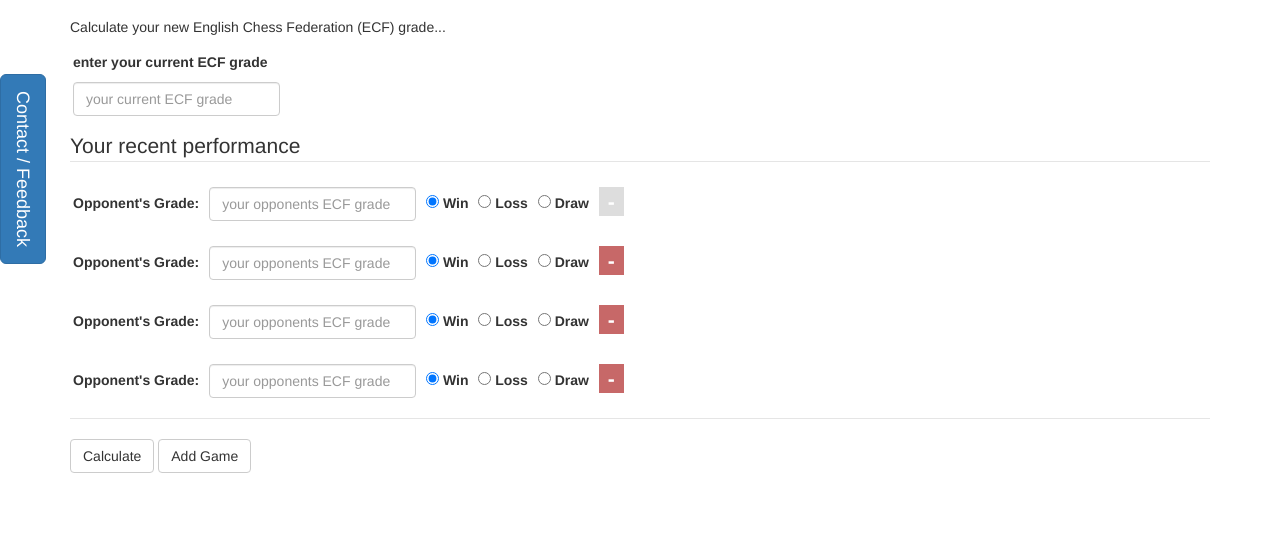
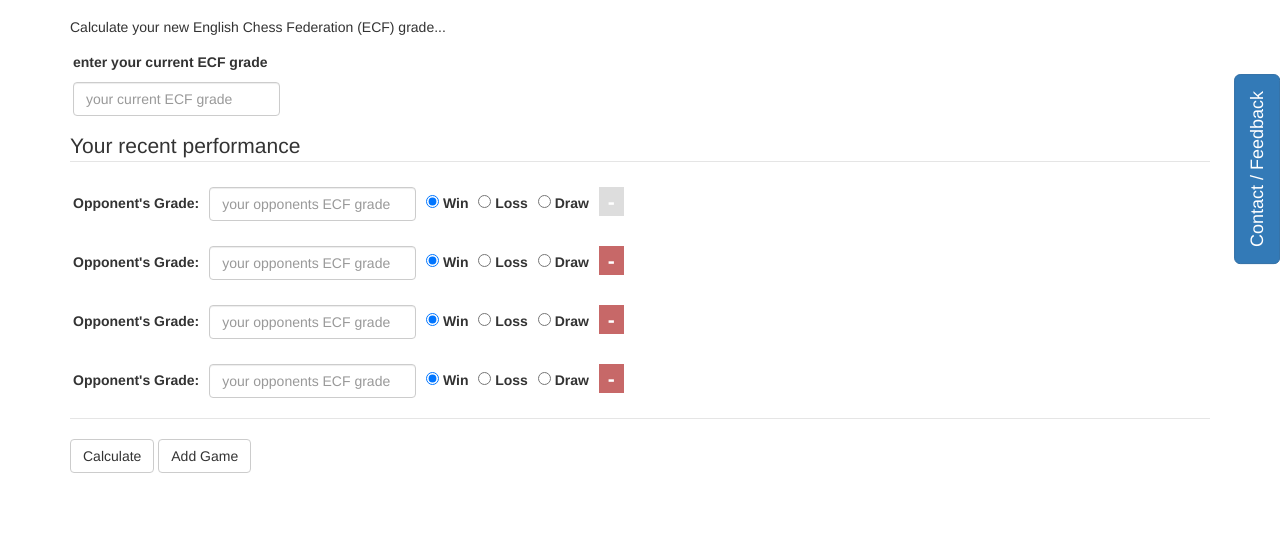
Before and after one commit to garfieldmoore/mychesscalculator, a website: page index.html in a window 1280 px wide. Shown: the part 212-747 px from the top of the page. Drawn offline with nearby package versions, Linux system fonts and the light colour scheme.

Commit message:
put feeback on right hand side

```diff
--- a/index.html
+++ b/index.html
@@ -84,7 +84,7 @@
     </header>
     <br/>
 
-    <button type="button" class="btn btn-primary btn-lg clearfix btn-cff btn-cff-left-90 btn-cff-margin-top-30" onclick="openFeedback()">Contact / Feedback</button>
+    <button type="button" class="btn btn-primary btn-lg clearfix btn-cff btn-cff-right-90 btn-cff-margin-top-30 " onclick="openFeedback()">Contact / Feedback</button>
 
     <!-- Modal window as shown at Twitter bootstrap-->
     <div class="modal" id="feedbackForm" tabindex="-1" role="dialog" aria-labelledby="myModalLabel" aria-hidden="true">
```
